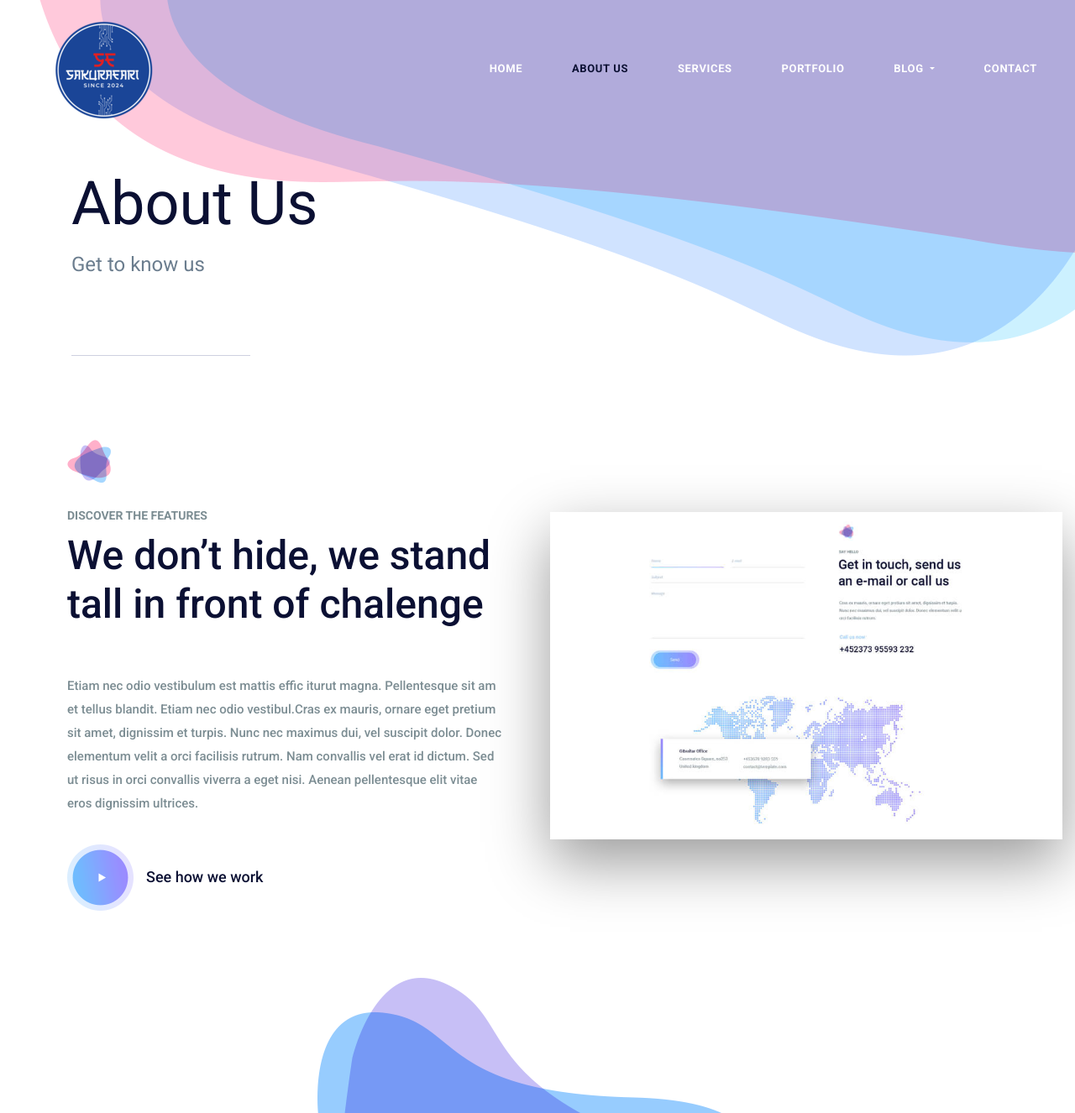
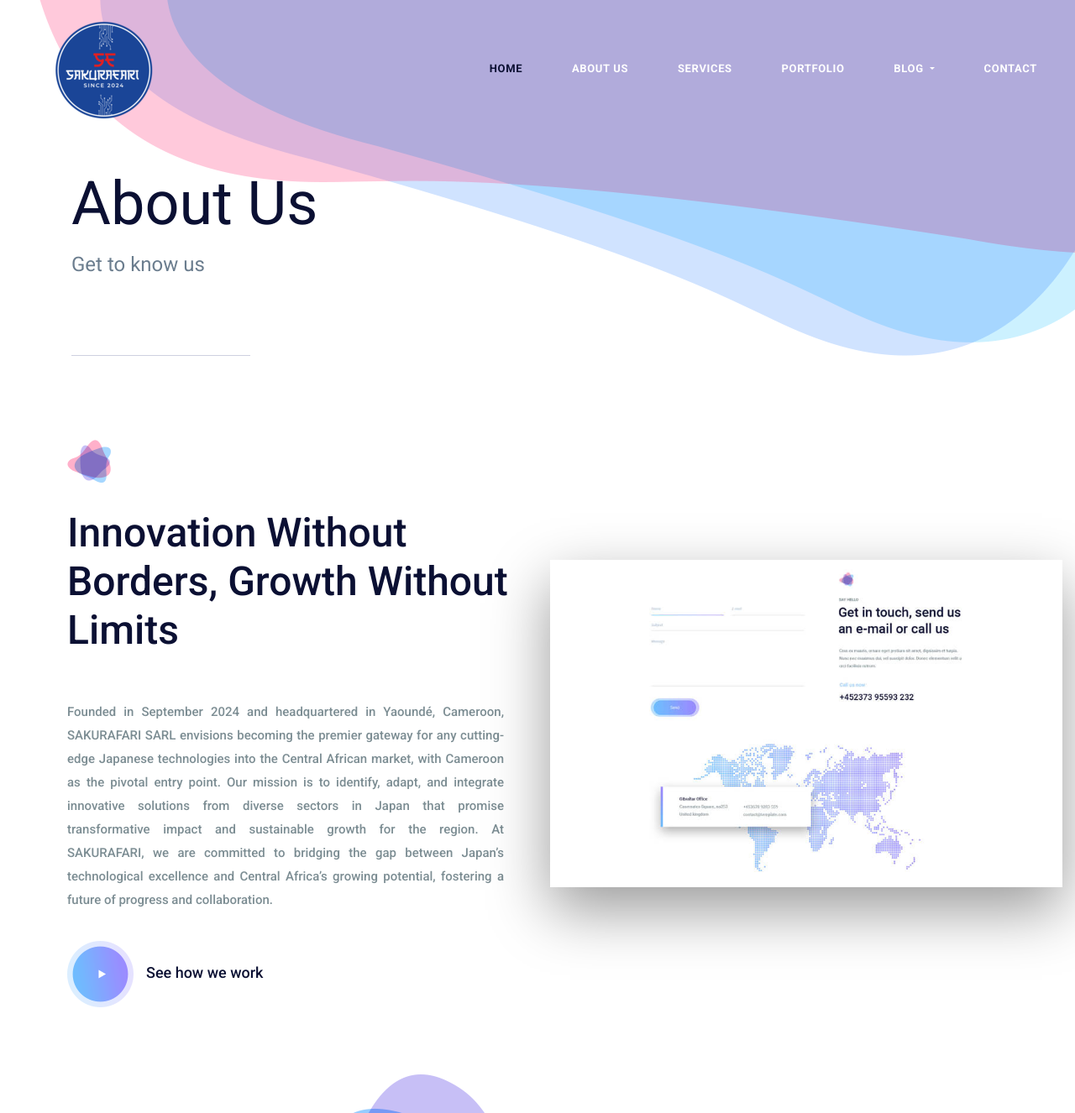
Before and after one commit to abyf/sakurafari, a Django app: template web_sakurafari/templates/about-us.html in a window 1280 px wide. Shown: the top 1326 px of the page at 84% size. Run offline with Django 5.2, Linux system fonts and the light colour scheme; the template is opened without the code that fills it, so the values that code supplies are empty; some libraries are stand-ins or nearby versions.

Commit message:
Added about-Us, contact html pages

```diff
--- a/web_sakurafari/templates/about-us.html
+++ b/web_sakurafari/templates/about-us.html
@@ -1,3 +1,5 @@
+{% load static %}
+
 <!DOCTYPE html>
 <html lang="en">
     <head>
@@ -5,26 +7,32 @@
         <meta http-equiv="X-UA-Compatible" content="IE=edge">
         <meta name="viewport" content="width=device-width, initial-scale=1">
 
-        <link rel="icon" href="img/fav-icon.png" type="image/x-icon" />
+        <link rel="stylesheet" href="{% static 'web_sakurafari/img/fav-icon.png' %}">
         <!-- The above 3 meta tags *must* come first in the head; any other head content must come *after* these tags -->
-        <title>Sierra</title>
+        <title>SAKURAFARI</title>
+        <style>
+            .justified-text {
+                text-align: justify;
+
+            }
+        </style>
 
         <!-- Icon css link -->
-        <link href="css/font-awesome.min.css" rel="stylesheet">
+        <link rel="stylesheet" href="{% static 'web_sakurafari/css/font-awesome.min.css' %}">
         <!-- Bootstrap -->
-        <link href="css/bootstrap.min.css" rel="stylesheet">
+        <link rel="stylesheet" href="{% static 'web_sakurafari/css/bootstrap.min.css' %}">
 
         <!-- Rev slider css -->
-        <link href="vendors/revolution/css/settings.css" rel="stylesheet">
-        <link href="vendors/revolution/css/layers.css" rel="stylesheet">
-        <link href="vendors/revolution/css/navigation.css" rel="stylesheet">
+        <link rel="stylesheet" href="{% static 'web_sakurafari/vendors/revolution/css/settings.css' %}">
+        <link rel="stylesheet" href="{% static 'web_sakurafari/vendors/revolution/css/layers.css' %}">
+        <link rel="stylesheet" href="{% static 'web_sakurafari/vendors/revolution/css/navigation.css' %}">
 
         <!-- Extra plugin css -->
-        <link href="vendors/owl-carousel/owl.carousel.min.css" rel="stylesheet">
-        <link href="vendors/magnify-popup/magnific-popup.css" rel="stylesheet">
+        <link rel="stylesheet" href="{% static 'web_sakurafari/vendors/owl-carousel/owl.carousel.min.css' %}">
+        <link rel="stylesheet" href="{% static 'web_sakurafari/vendors/magnify-popup/magnific-popup.css' %}">
 
-        <link href="css/style.css" rel="stylesheet">
-        <link href="css/responsive.css" rel="stylesheet">
+        <link rel="stylesheet" href="{% static 'web_sakurafari/css/style.css' %}">
+        <link rel="stylesheet" href="{% static 'web_sakurafari/css/responsive.css' %}">
 
         <!-- HTML5 shim and Respond.js for IE8 support of HTML5 elements and media queries -->
         <!-- WARNING: Respond.js doesn't work if you view the page via file:// -->
@@ -38,7 +46,7 @@
         <!--================Header Menu Area =================-->
         <header class="main_menu_area">
             <nav class="navbar navbar-expand-lg navbar-light bg-light">
-                <a class="navbar-brand" href="#"><img src="img/logo.png" alt=""></a>
+                <a class="navbar-brand" href="#"><img src="{% static 'web_sakurafari/img/logo.png' %}"  alt=""></a>
                 <button class="navbar-toggler" type="button" data-toggle="collapse" data-target="#navbarSupportedContent" aria-controls="navbarSupportedContent" aria-expanded="false" aria-label="Toggle navigation">
                     <span></span>
                     <span></span>
@@ -47,8 +55,8 @@
 
                 <div class="collapse navbar-collapse" id="navbarSupportedContent">
                     <ul class="navbar-nav">
-                        <li class="nav-item"><a class="nav-link" href="index.html">Home</a></li>
-                        <li class="nav-item active"><a class="nav-link" href="about-us.html">About Us</a></li>
+                        <li class="nav-item active"><a class="nav-link" href="{% url 'home' %}">Home</a></li>
+                        <li class="nav-item"><a class="nav-link" href="{% url 'about_us' %}">About Us</a></li>
                         <li class="nav-item"><a class="nav-link" href="service.html">Services</a></li>
                         <li class="nav-item"><a class="nav-link" href="portfolio.html">Portfolio</a></li>
                         <li class="nav-item dropdown submenu">
@@ -61,7 +69,7 @@
                                 <li class="nav-item"><a class="nav-link" href="elements.html">Elements</a></li>
                             </ul>
                         </li>
-                        <li class="nav-item"><a class="nav-link" href="contact.html">Contact</a></li>
+                        <li class="nav-item"><a class="nav-link" href="{% url 'contact' %}">Contact</a></li>
                     </ul>
                 </div>
             </nav>
@@ -86,13 +94,14 @@
                     <div class="col-lg-6">
                         <div class="challange_text_inner">
                             <div class="l_title">
-                                <img src="img/icon/title-icon.png" alt="">
-                                <h6>Discover the features</h6>
-                                <h2>We don’t hide, we stand tall in front of chalenge</h2>
+                                <img src="{% static 'web_sakurafari/img/icon/title-icon.png' %}"  alt="">
+                                <h2>Innovation Without Borders, Growth Without Limits</h2>
                             </div>
-                            <p>Etiam nec odio vestibulum est mattis effic iturut magna. Pellentesque sit am et tellus blandit. Etiam nec odio vestibul.Cras ex mauris, ornare eget pretium sit amet, dignissim et turpis. Nunc nec maximus dui, vel suscipit dolor. Donec elementum velit a orci facilisis rutrum. Nam convallis vel erat id dictum. Sed ut risus in orci convallis viverra a eget nisi. Aenean pellentesque elit vitae eros dignissim ultrices. </p>
+                            <div class="justified-text">
+                                <p>Founded in September 2024 and headquartered in Yaoundé, Cameroon, SAKURAFARI SARL envisions becoming the premier gateway for any cutting-edge Japanese technologies into the Central African market, with Cameroon as the pivotal entry point. Our mission is to identify, adapt, and integrate innovative solutions from diverse sectors in Japan that promise transformative impact and sustainable growth for the region. At SAKURAFARI, we are committed to bridging the gap between Japan’s technological excellence and Central Africa’s growing potential, fostering a future of progress and collaboration. </p>
+                            </div>
                             <div class="c_video">
-                                <a class="popup-youtube" href="https://www.youtube.com/watch?v=62QYQE6k7tg"><img src="img/icon/video-icon.png" alt="">See how we work </a>
+                                <a class="popup-youtube" href="https://www.youtube.com/watch?v=62QYQE6k7tg"><img src="{% static 'web_sakurafari/img/icon/video-icon.png' %}"  alt="">See how we work </a>
                             </div>
                         </div>
                     </div>
@@ -182,7 +191,7 @@
                     <div class="col-lg-6">
                         <div class="left_company_text">
                             <div class="l_title">
-                                <img src="img/icon/title-icon.png" alt="">
+                                <img src="{% static 'web_sakurafari/img/icon/title-icon.png' %}"  alt="">
                                 <h6>Discover the features</h6>
                                 <h2>We are a <span>Gibraltar</span> based Company</h2>
                             </div>
@@ -259,7 +268,7 @@
                     <div class="row footer_widget_inner">
                         <div class="col-lg-4 col-sm-6">
                             <aside class="f_widget f_about_widget">
-                                <img src="img/footer-logo.png" alt="">
+                                <img src="{% static 'web_sakurafari/img/footer-logo.png' %}"  alt="">
                                 <p>Cras ex mauris, ornare eget pretium sit amet, dignissim et turpis. Nunc nec maximus dui, vel suscipit dolor. Donec elementum velit a orci facilisis rutrum.</p>
                             </aside>
                         </div>
@@ -269,14 +278,14 @@
                                     <h3>Instagram</h3>
                                 </div>
                                 <ul>
-                                    <li><a href="#"><img src="img/instagram/ins-1.jpg" alt=""></a></li>
-                                    <li><a href="#"><img src="img/instagram/ins-2.jpg" alt=""></a></li>
-                                    <li><a href="#"><img src="img/instagram/ins-3.jpg" alt=""></a></li>
-                                    <li><a href="#"><img src="img/instagram/ins-4.jpg" alt=""></a></li>
-                                    <li><a href="#"><img src="img/instagram/ins-5.jpg" alt=""></a></li>
-                                    <li><a href="#"><img src="img/instagram/ins-6.jpg" alt=""></a></li>
-                                    <li><a href="#"><img src="img/instagram/ins-7.jpg" alt=""></a></li>
-                                    <li><a href="#"><img src="img/instagram/ins-8.jpg" alt=""></a></li>
+                                    <li><a href="#"><img src="{% static 'web_sakurafari/img/instagram/ins-1.jpg' %}"  alt=""></a></li>
+                                    <li><a href="#"><img src="{% static 'web_sakurafari/img/instagram/ins-2.jpg' %}"  alt=""></a></li>
+                                    <li><a href="#"><img src="{% static 'web_sakurafari/img/instagram/ins-3.jpg' %}"  alt=""></a></li>
+                                    <li><a href="#"><img src="{% static 'web_sakurafari/img/instagram/ins-4.jpg' %}"  alt=""></a></li>
+                                    <li><a href="#"><img src="{% static 'web_sakurafari/img/instagram/ins-5.jpg' %}"  alt=""></a></li>
+                                    <li><a href="#"><img src="{% static 'web_sakurafari/img/instagram/ins-6.jpg' %}"  alt=""></a></li>
+                                    <li><a href="#"><img src="{% static 'web_sakurafari/img/instagram/ins-7.jpg' %}"  alt=""></a></li>
+                                    <li><a href="#"><img src="{% static 'web_sakurafari/img/instagram/ins-8.jpg' %}"  alt=""></a></li>
                                 </ul>
                             </aside>
                         </div>
@@ -322,28 +331,28 @@ Copyright &copy;<script>document.write(new Date().getFullYear());</script> All r
 
 
         <!-- jQuery (necessary for Bootstrap's JavaScript plugins) -->
-        <script src="js/jquery-3.2.1.min.js"></script>
+        <script src="{% static 'web_sakurafari/js/jquery-3.2.1.min.js' %}"></script>
         <!-- Include all compiled plugins (below), or include individual files as needed -->
-        <script src="js/popper.min.js"></script>
-        <script src="js/bootstrap.min.js"></script>
+        <script src="{% static 'web_sakurafari/js/popper.min.js' %}"></script>
+        <script src="{% static 'web_sakurafari/js/bootstrap.min.js' %}"></script>
         <!-- Rev slider js -->
-        <script src="vendors/revolution/js/jquery.themepunch.tools.min.js"></script>
-        <script src="vendors/revolution/js/jquery.themepunch.revolution.min.js"></script>
-        <script src="vendors/revolution/js/extensions/revolution.extension.actions.min.js"></script>
-        <script src="vendors/revolution/js/extensions/revolution.extension.video.min.js"></script>
-        <script src="vendors/revolution/js/extensions/revolution.extension.slideanims.min.js"></script>
-        <script src="vendors/revolution/js/extensions/revolution.extension.layeranimation.min.js"></script>
-        <script src="vendors/revolution/js/extensions/revolution.extension.navigation.min.js"></script>
-        <script src="vendors/revolution/js/extensions/revolution.extension.slideanims.min.js"></script>
+        <script src="{% static 'web_sakurafari/vendors/revolution/js/jquery.themepunch.tools.min.js' %}"></script>
+        <script src="{% static 'web_sakurafari/vendors/revolution/js/jquery.themepunch.revolution.min.js' %}"></script>
+        <script src="{% static 'web_sakurafari/vendors/revolution/js/extensions/revolution.extension.actions.min.js' %}"></script>
+        <script src="{% static 'web_sakurafari/vendors/revolution/js/extensions/revolution.extension.video.min.js' %}"></script>
+        <script src="{% static 'web_sakurafari/vendors/revolution/js/extensions/revolution.extension.slideanims.min.js' %}"></script>
+        <script src="{% static 'web_sakurafari/vendors/revolution/js/extensions/revolution.extension.layeranimation.min.js' %}"></script>
+        <script src="{% static 'web_sakurafari/vendors/revolution/js/extensions/revolution.extension.navigation.min.js' %}"></script>
+        <script src="{% static 'web_sakurafari/vendors/revolution/js/extensions/revolution.extension.slideanims.min.js' %}"></script>
         <!-- Extra plugin css -->
-        <script src="vendors/counterup/jquery.waypoints.min.js"></script>
-        <script src="vendors/counterup/jquery.counterup.min.js"></script>
-        <script src="vendors/counterup/apear.js"></script>
-        <script src="vendors/counterup/countto.js"></script>
-        <script src="vendors/owl-carousel/owl.carousel.min.js"></script>
-        <script src="vendors/magnify-popup/jquery.magnific-popup.min.js"></script>
-        <script src="js/smoothscroll.js"></script>
+        <script src="{% static 'web_sakurafari/vendors/counterup/jquery.waypoints.min.js' %}"></script>
+        <script src="{% static 'web_sakurafari/vendors/counterup/jquery.counterup.min.js' %}"></script>
+        <script src="{% static 'web_sakurafari/vendors/counterup/apear.js' %}"></script>
+        <script src="{% static 'web_sakurafari/vendors/counterup/countto.js' %}"></script>
+        <script src="{% static 'web_sakurafari/vendors/owl-carousel/owl.carousel.min.js' %}"></script>
+        <script src="{% static 'web_sakurafari/vendors/magnify-popup/jquery.magnific-popup.min.js' %}"></script>
+        <script src="{% static 'web_sakurafari/js/smoothscroll.js' %}"></script>
 
-        <script src="js/theme.js"></script>
+        <script src="{% static 'web_sakurafari/js/theme.js' %}"></script>
     </body>
 </html>
--- a/web_sakurafari/urls.py
+++ b/web_sakurafari/urls.py
@@ -3,4 +3,6 @@ from . import views
 
 urlpatterns = [
    path('', views.home, name="home"),
+   path('contact.html', views.contact, name="contact"),
+   path('about-us.html', views.about_us, name="about_us"),
 ]
--- a/web_sakurafari/views.py
+++ b/web_sakurafari/views.py
@@ -2,3 +2,9 @@ from django.shortcuts import render
 
 def home(request):
     return render(request, 'home.html',{})
+
+def contact(request):
+    return render(request, 'contact.html',{})
+
+def about_us(request):
+    return render(request, 'about-us.html',{})
```
Also changed, not shown: web_sakurafari/templates/contact.html (+60 -58 lines), web_sakurafari/templates/home.html (+15 -15 lines), static/web_sakurafari/img/footer-logo.png (deleted).
